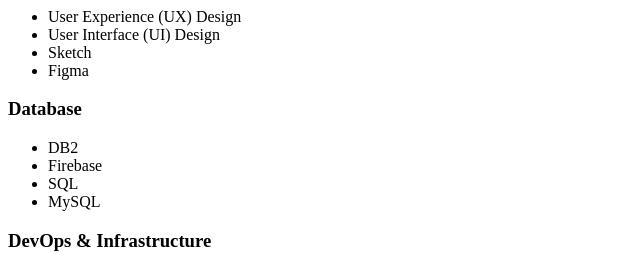
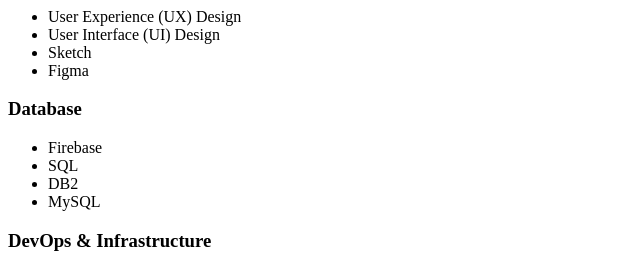
Before and after one commit to Sk0vgaard/my-portfolio, a React (Create React App) app: page / in a window 1280 px wide. Shown: the part 10740-10993 px from the top of the page, without its empty margins (0-640 px from the left). Built offline with nearby package versions, Linux system fonts and the light colour scheme; the HTML template or start-up script is replaced by a standard one.

Commit message:
Refactor knowledge

```diff
--- a/src/components/skills.jsx
+++ b/src/components/skills.jsx
@@ -51,10 +51,10 @@
     {
         title: 'Database',
         skills: [
-            { technologyName: 'DB2', knowledge: 10 },
             { technologyName: 'Firebase', knowledge: 9 },
-            { technologyName: 'SQL', knowledge: 8 },
-            { technologyName: 'MySQL', knowledge: 8 },
+            { technologyName: 'SQL', knowledge: 5 },
+            { technologyName: 'DB2', knowledge: 5 },
+            { technologyName: 'MySQL', knowledge: 4 },
         ],
     },
     {
```
